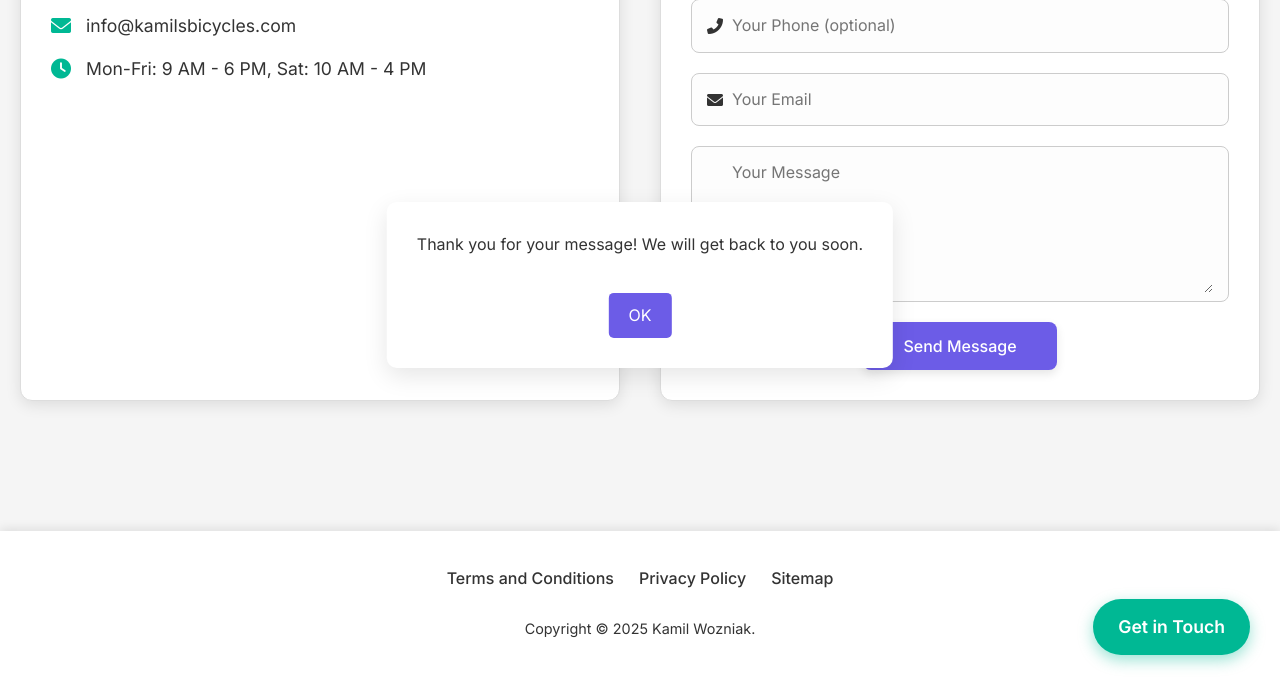
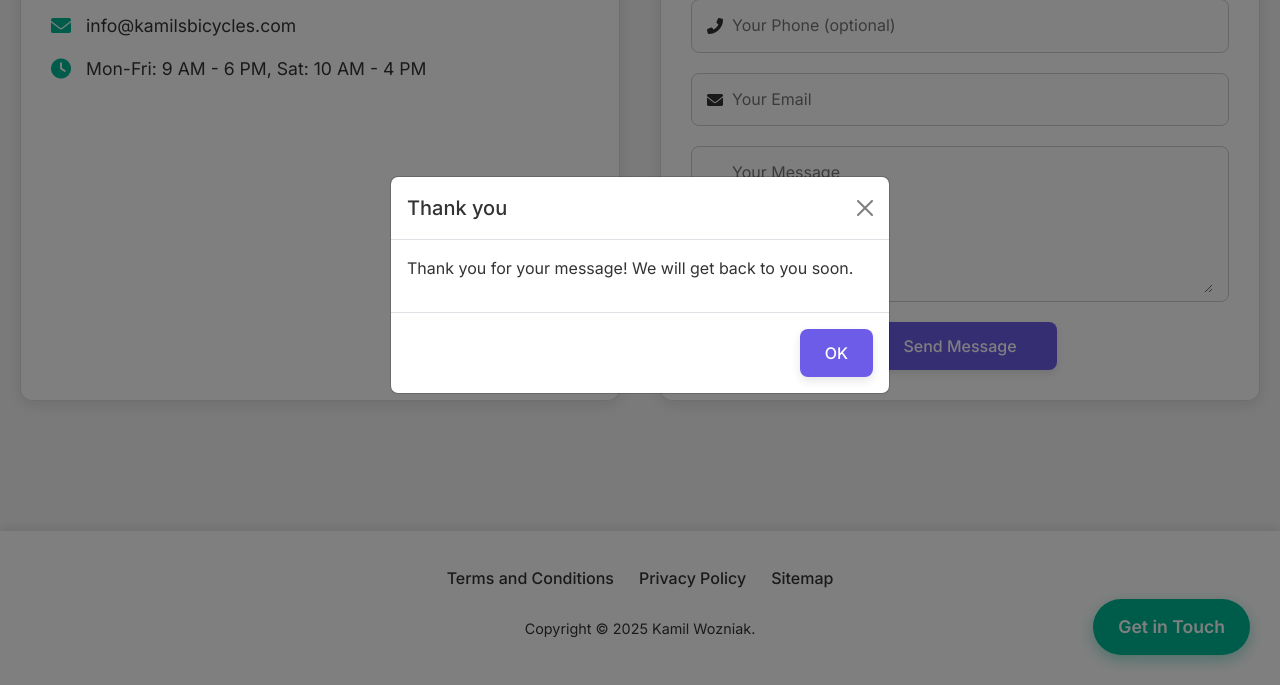
Before and after one commit to KamilWo/step8up-week3-website, a website built with Parcel: page src/contact.html in a window 1280 px wide. Both pictures are taken after typing "Sample", "5551234", "name@example.com", "Sample" into the empty fields and a click on the button "Send Message". Shown: the part 471-1156 px from the top of the page. Built offline with nearby package versions, Linux system fonts and the light colour scheme.

Commit message:
BS Modal replaces message-box

```diff
--- a/src/assets/css/style.css
+++ b/src/assets/css/style.css
@@ -1,5 +1,6 @@
 /* --- CSS Variables --- */
-:root {
+:root,
+[data-bs-theme=light] {
   --light-bg: #f5f5f5;
   --light-text: #333;
   --light-primary: #6C5CE7;
@@ -98,7 +99,8 @@
   --list-item-line-height: 1.5;
 }
 
-.dark-mode {
+.dark-mode,
+[data-bs-theme=dark] {
   --light-bg: #1a1a1a;
   --light-text: #e0e0e0;
   --light-primary: #7F71E5;
@@ -624,21 +626,6 @@ footer {
   display: block;
 }
 
-#message-box button {
-  margin-top: var(--message-box-button-margin-top);
-  padding: var(--message-box-button-padding-y) var(--message-box-button-padding-x);
-  background-color: var(--light-primary);
-  color: var(--button-text-color);
-  border: none;
-  border-radius: 5px;
-  cursor: pointer;
-  transition: background-color var(--transition-speed) var(--transition-ease);
-}
-
-#message-box button:hover {
-  background-color: var(--light-secondary);
-}
-
 /* --- Page Specific Styles --- */
 
 /* Banner Section */
@@ -1119,3 +1106,11 @@ footer {
     padding: 100px 0;
   }
 }
+
+.modal {
+  z-index: 1050 !important;
+}
+
+.modal-backdrop {
+  z-index: 1040 !important;
+}
--- a/src/assets/js/scripts.js
+++ b/src/assets/js/scripts.js
@@ -6,8 +6,9 @@ document.addEventListener('DOMContentLoaded', () => {
     mobileNav: document.getElementById('nav-mobile'),
     searchInput: document.getElementById('search-input'),
     contactForm: document.getElementById('contactForm'),
-    messageBox: document.getElementById('message-box'),
-    messageText: document.getElementById('messageText')
+    modalBox: document.getElementById('modal-box'),
+    modalText: document.getElementById('modal-text'),
+    modalTitle: document.getElementById('modal-title'),
   };
 
   // Theme Management
@@ -81,12 +82,17 @@ document.addEventListener('DOMContentLoaded', () => {
 
   // Message Box Management
   const messageBoxManager = {
-    show: (message) => {
-      initElements.messageText.textContent = message;
-      initElements.messageBox.classList.add('show');
+    show: (title, message) => {
+      initElements.modalTitle.textContent = title;
+      initElements.modalText.textContent = message;
+      const modal = new bootstrap.Modal(initElements.modalBox);
+      modal.show();
     },
     hide: () => {
-      initElements.messageBox.classList.remove('show');
+      const modal = bootstrap.Modal.getInstance(initElements.modalBox);
+      if (modal) {
+        modal.hide();
+      }
     }
   };
 
@@ -124,7 +130,7 @@ document.addEventListener('DOMContentLoaded', () => {
         });
 
         if (allValid) {
-          messageBoxManager.show('Thank you for your message! We will get back to you soon.');
+          messageBoxManager.show('Thank you', 'Thank you for your message! We will get back to you soon.');
           initElements.contactForm.reset();
           initElements.contactForm.querySelectorAll('.input-group').forEach(group => {
             group.classList.remove('valid', 'invalid');
--- a/src/contact.html
+++ b/src/contact.html
@@ -24,13 +24,25 @@
   <link href="https://fonts.googleapis.com/css2?family=Roboto:ital,wght@0,100..900;1,100..900&display=swap" rel="stylesheet">
 
   <!-- External CSS -->
-  <link rel="stylesheet" href="assets/css/style.css">
+  <link rel="stylesheet" href="./assets/css/style.css">
 </head>
 <body>
-<!-- Message Box HTML -->
-<div id="message-box">
-  <p id="messageText"></p>
-  <button type="button" onclick="hideMessageBox()">OK</button>
+<!-- Modal Box HTML -->
+<div id="modal-box" class="modal fade" tabindex="-1" aria-labelledby="modal-title" aria-hidden="true">
+  <div class="modal-dialog modal-dialog-centered">
+    <div class="modal-content">
+      <div class="modal-header">
+        <h5 id="modal-title" class="modal-title">Message</h5>
+        <button type="button" class="btn-close" data-bs-dismiss="modal" aria-label="Close"></button>
+      </div>
+      <div class="modal-body">
+        <p id="modal-text"></p>
+      </div>
+      <div class="modal-footer">
+        <button type="button" class="btn btn-primary" data-bs-dismiss="modal">OK</button>
+      </div>
+    </div>
+  </div>
 </div>
 
 <!-- Header Section -->
```
Also changed, not shown: src/about.html (+1 -6 lines), src/index.html (+1 -7 lines), src/more_details.html (+1 -6 lines), src/privacy.html (+1 -6 lines), src/products.html (+1 -6 lines), src/services.html (+1 -6 lines), src/site_map.html (+1 -6 lines), src/terms.html (+1 -6 lines).
